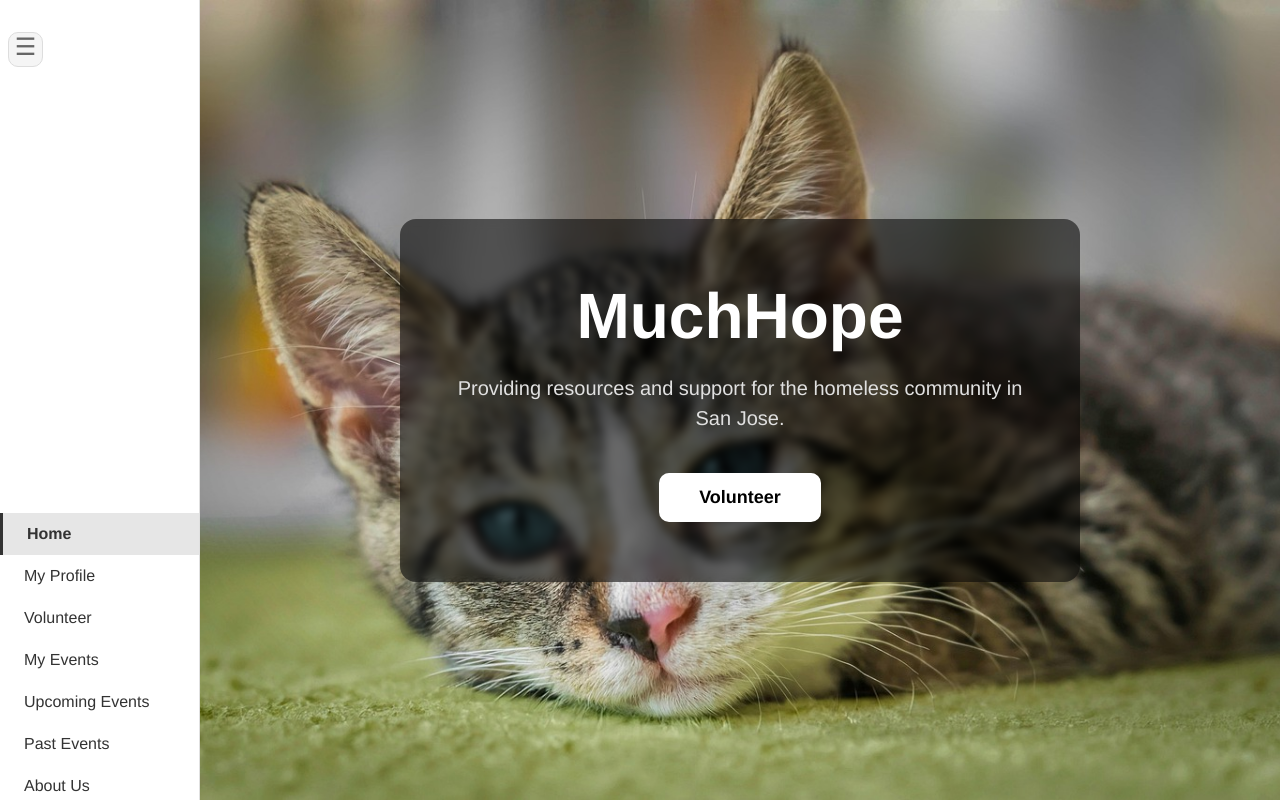
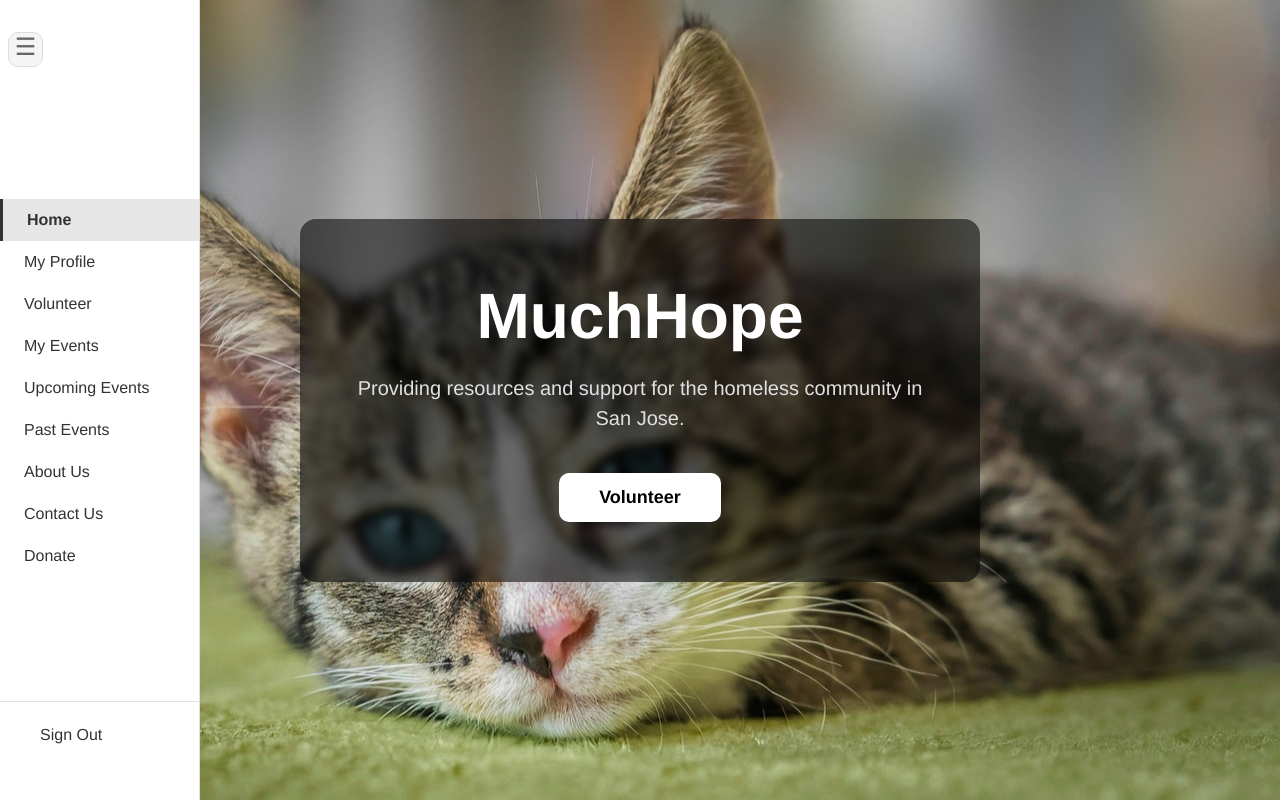
Before and after one commit to KailuanLiu/muchhope-2526, a Next.js app in the folder frontend/: page / in a window 1280 px wide. Shown: the top 800 px of the page. Built offline with nearby package versions, Linux system fonts and the light colour scheme.

Commit message:
change: sidebar css

```diff
--- a/frontend/src/styles/volunteernavbar.module.css
+++ b/frontend/src/styles/volunteernavbar.module.css
@@ -1,4 +1,6 @@
 .sidebar {
+  position: fixed;
+  z-index: 100;
   width: 200px;
   min-height: 100vh;
   box-sizing: border-box;
@@ -11,8 +13,9 @@
   font-family: "Helvetica Neue", Helvetica, Arial, sans-serif;
   overflow: hidden;
   transition: width 0.3s cubic-bezier(0.4, 0, 0.2, 1);
+  top: 0;
+  left: 0;
 }
-
 .navList {
   list-style: none;
   padding: 0;
```
